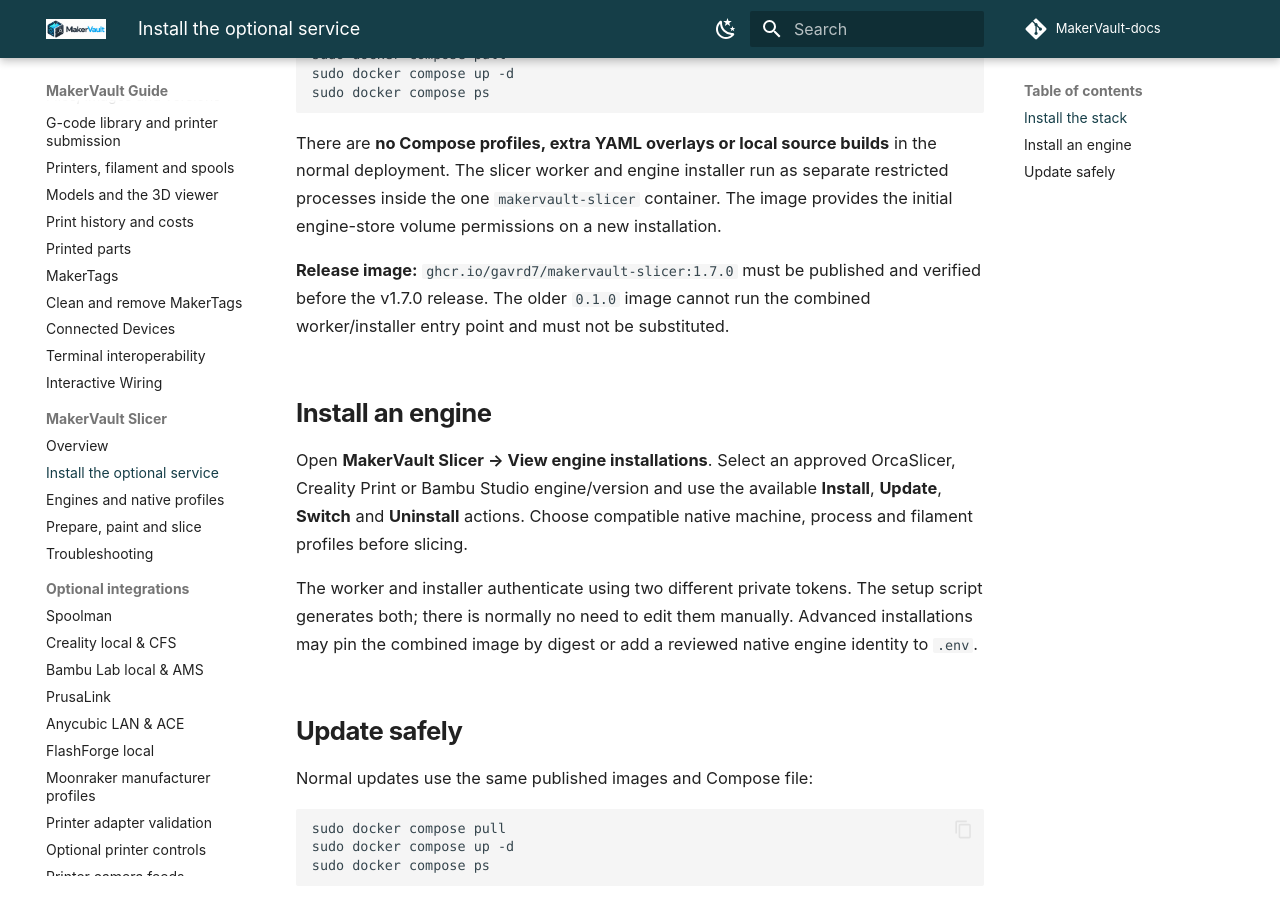
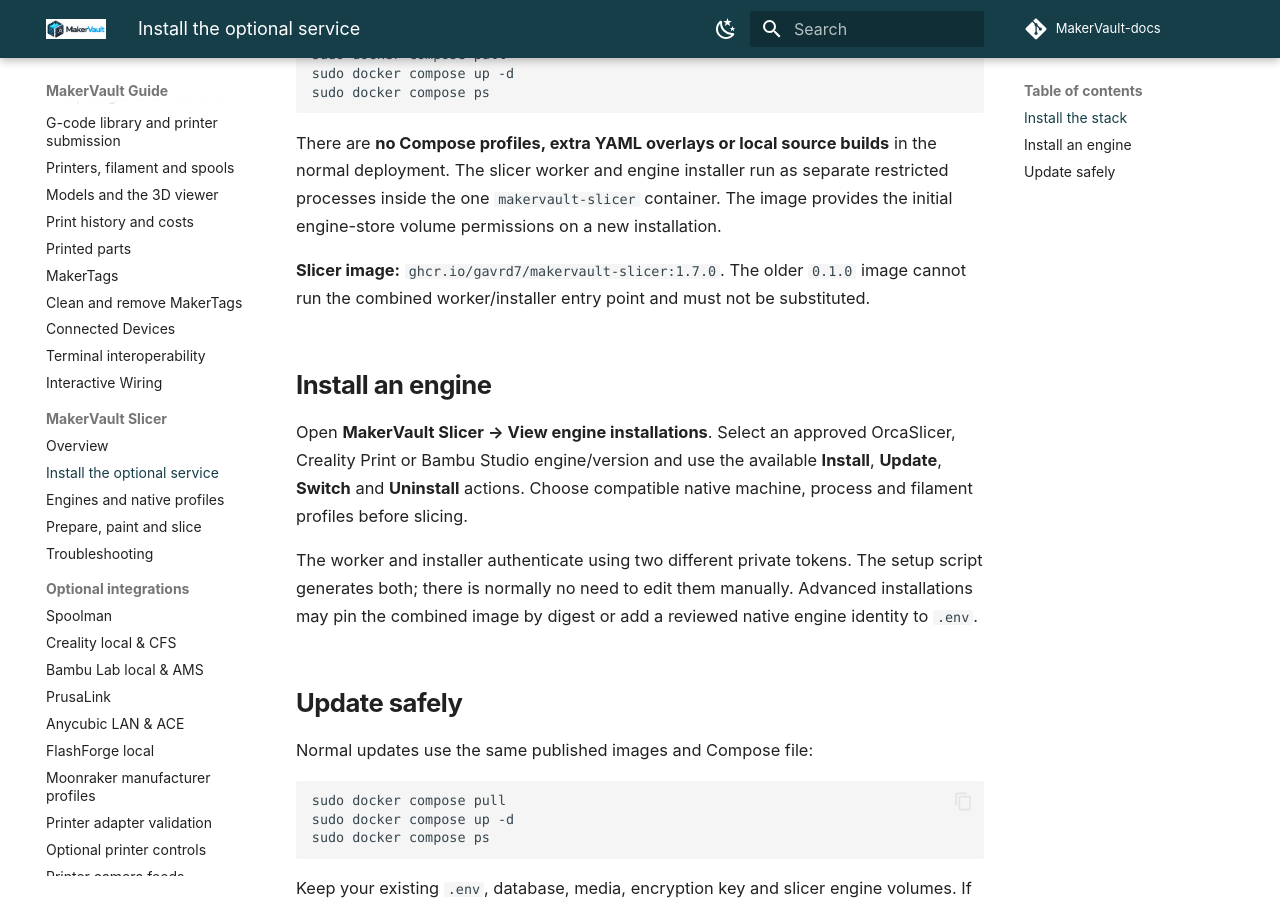
Before and after one commit to gavrd7/MakerVault-docs, an MkDocs documentation site: the page built from docs/guide/slicer/installation.md, in a window 1280 px wide and 900 px high, scrolled down 539 px. Built offline with MkDocs 1.6.1 and Material for MkDocs 9.7.7, drawn with Linux system fonts in a browser that asks for light colours; comment, search, counter and statistics services are not loaded.

Commit message:
docs(release): describe published v1.7 deployment in present tense

```diff
--- a/docs/guide/slicer/installation.md
+++ b/docs/guide/slicer/installation.md
@@ -16,7 +16,7 @@ sudo docker compose ps
 
 There are **no Compose profiles, extra YAML overlays or local source builds** in the normal deployment. The slicer worker and engine installer run as separate restricted processes inside the one `makervault-slicer` container. The image provides the initial engine-store volume permissions on a new installation.
 
-**Release image:** `ghcr.io/gavrd7/makervault-slicer:1.7.0` must be published and verified before the v1.7.0 release. The older `0.1.0` image cannot run the combined worker/installer entry point and must not be substituted.
+**Slicer image:** `ghcr.io/gavrd7/makervault-slicer:1.7.0`. The older `0.1.0` image cannot run the combined worker/installer entry point and must not be substituted.
 
 ## Install an engine
 
```
